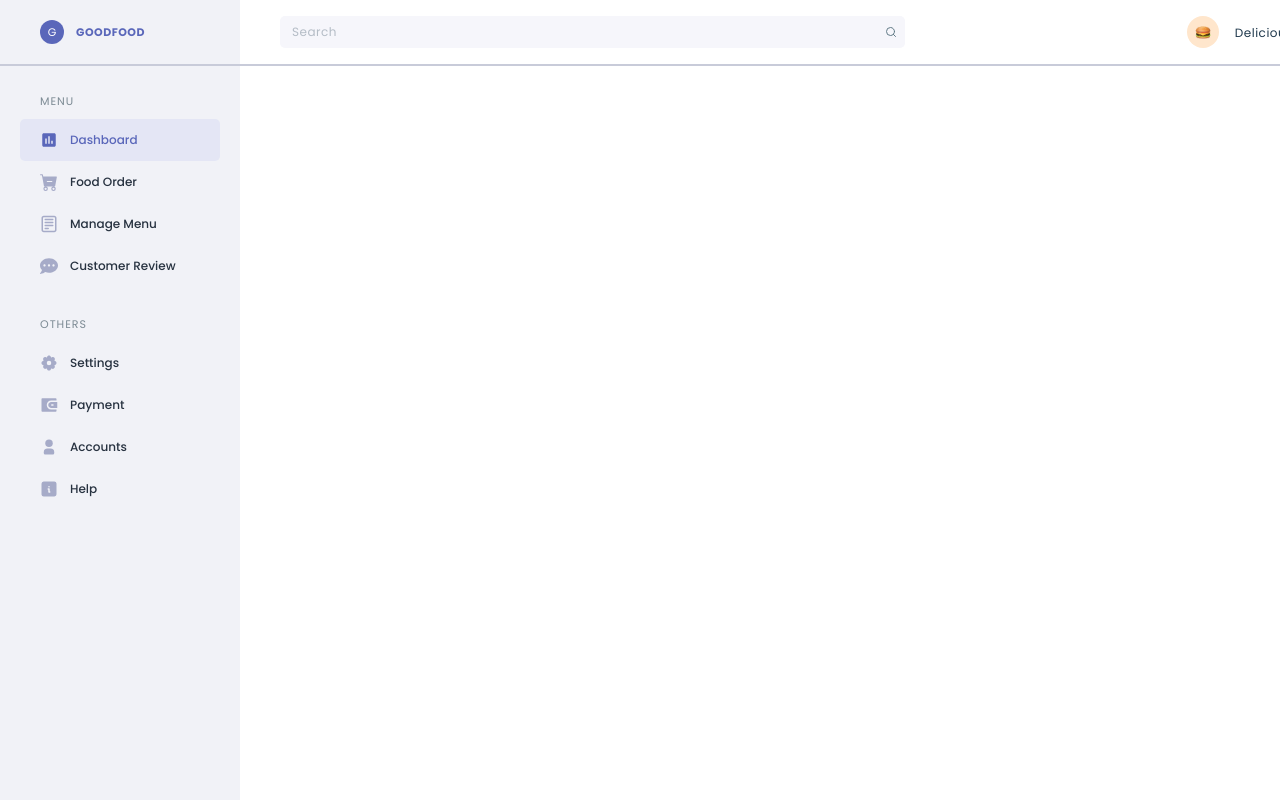
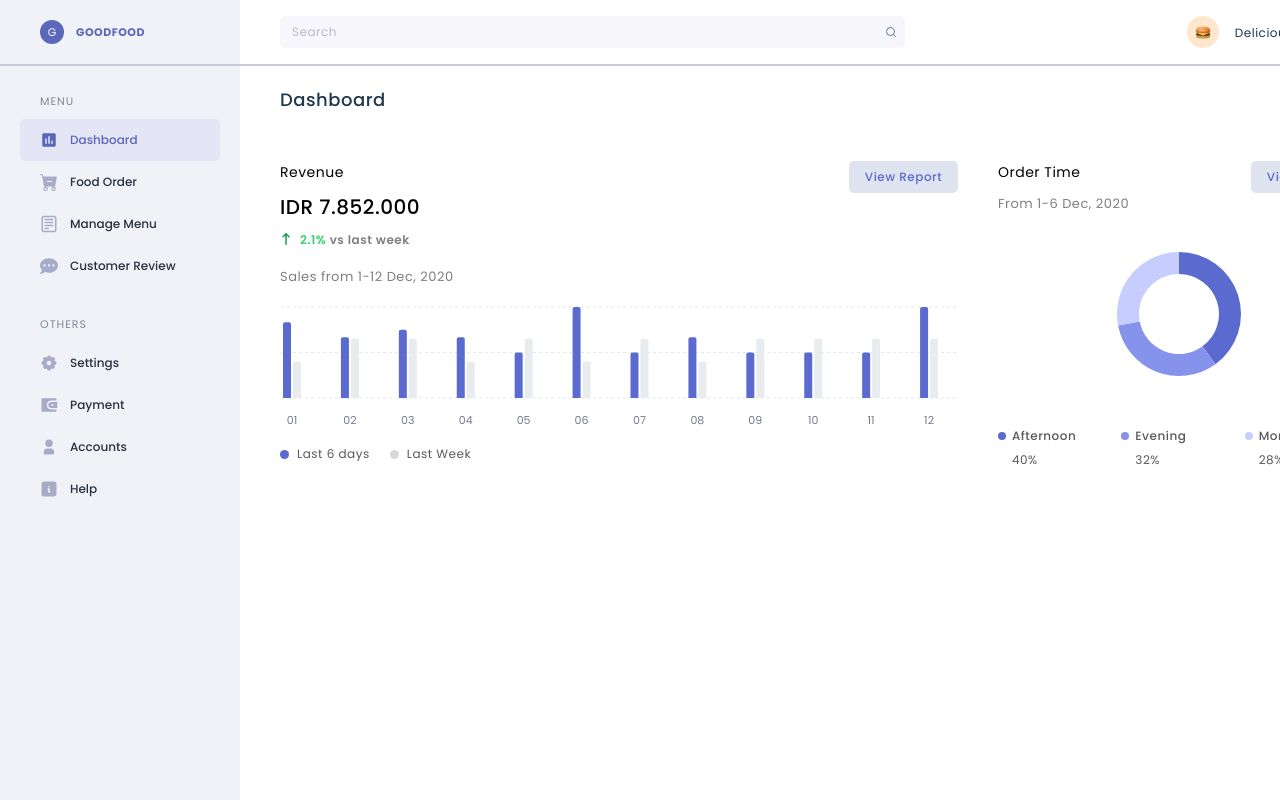
Before and after one commit to estheroluwabuyi/dashboard-assignment, a React (Vite) app: page / in a window 1280 px wide. Shown: the top 800 px of the page. Built offline with nearby package versions, Linux system fonts and the light colour scheme.

Commit message:
revenue card and piechart styleing

```diff
--- /dev/null
+++ b/src/components/CustomOrderToolTip.jsx
@@ -0,0 +1,15 @@
+function CustomOrderToolTip({ active, payload }) {
+  if (active && payload && payload.length) {
+    return (
+      <div className="bg-[#323755] text-white p-4 rounded-lg shadow-xl relative mb-10">
+        <p className="text-xs font-semibold opacity-90">{payload[0].name}</p>
+        <p className="text-[10px] opacity-60 mb-2">1pm - 4pm</p>
+        <p className="text-sm font-bold">1.890 orders</p>
+        <div className="absolute -bottom-1.5 left-1/2 -translate-x-1/2 w-3 h-3 bg-[#323755] rotate-45"></div>
+      </div>
+    );
+  }
+  return null;
+}
+
+export default CustomOrderToolTip;
--- /dev/null
+++ b/src/components/Dashboard.jsx
@@ -0,0 +1,20 @@
+import OrderFile from "./OrderFile";
+import RevenueCard from "./RevenueCard";
+
+function Dashboard() {
+  return (
+    <div className="px-10">
+      <h1 className="font-medium leading-[23px] tracking-wide text-[18px] text-[#1F384C] pt-6">
+        Dashboard
+      </h1>
+      <div className="flex justify-between items-center pt-[50px] ">
+        <RevenueCard />
+        <OrderFile />
+
+        <div className=""></div>
+      </div>
+    </div>
+  );
+}
+
+export default Dashboard;
--- a/src/components/Main.jsx
+++ b/src/components/Main.jsx
@@ -1,9 +1,11 @@
+import Dashboard from "./Dashboard";
 import TopBarMain from "./TopBarMain";
 
 function Main() {
   return (
     <div className="flex-1 ">
       <TopBarMain />
+      <Dashboard />
     </div>
   );
 }
--- /dev/null
+++ b/src/components/OrderFile.jsx
@@ -0,0 +1,64 @@
+import { orderData } from "../data/chart-data";
+import CustomOrderToolTip from "./CustomOrderToolTip";
+import SectionTitle from "./SectionTitle";
+import ViewReportBtn from "./ViewReportBtn";
+import { PieChart, Pie, Cell, ResponsiveContainer, Tooltip } from "recharts";
+
+function OrderFile() {
+  return (
+    <div className="w-[362px] h-[322px] ">
+      <section className="flex justify-between">
+        <SectionTitle text="Order Time" />
+        <ViewReportBtn />
+      </section>
+      <p className="text-[13px] leading-[21px] tracking-wide text-[#000000]/50 ">
+        From 1-6 Dec, 2020
+      </p>
+
+      {/* Chart Section */}
+      <div className="h-[200px] w-full relative">
+        <ResponsiveContainer width="100%" height="100%">
+          <PieChart>
+             <Pie
+            data={orderData}
+            cx="50%"
+            cy="50%"
+            innerRadius={40}
+            outerRadius={62}
+            paddingAngle={0}
+            dataKey="value"
+            stroke="none"
+            startAngle={90}
+            endAngle={-270}
+          >
+            {orderData.map((entry, index) => (
+              <Cell key={`cell-${index}`} fill={entry.color} />
+            ))}
+          </Pie>
+
+            <Tooltip content={<CustomOrderToolTip />} />
+          </PieChart>
+        </ResponsiveContainer>
+      </div>
+
+      <div className="grid grid-cols-3 gap-2 mt-4">
+        {orderData.map((item) => (
+          <div key={item.name} className="flex flex-col items-start">
+            <div className="flex items-center gap-1.5">
+              <div
+                className="w-2 h-2 rounded-full"
+                style={{ backgroundColor: item.color }}
+              ></div>
+              <span className="font-medium text-[#121212]/70 tracking-wide leading-[12px] ">{item.name}</span>
+            </div>
+            <span className="tracking-wide leading-[12px] mt-3 text-[#121212]/70  ml-3.5">
+              {item.value}%
+            </span>
+          </div>
+        ))}
+      </div>
+    </div>
+  );
+}
+
+export default OrderFile;
--- /dev/null
+++ b/src/components/RevenueBarChart.jsx
@@ -0,0 +1,78 @@
+import { barChartData } from "../data/chart-data";
+
+import {
+  BarChart,
+  Bar,
+  XAxis,
+  YAxis,
+  CartesianGrid,
+  Tooltip,
+  ResponsiveContainer,
+} from "recharts";
+
+function RevenueBarChart() {
+  return (
+    <div className="h-[141px] w-full">
+      <ResponsiveContainer width="100%" height="100%">
+        <BarChart
+          data={barChartData}
+          margin={{ top: 20, right: 0, left: -17, bottom: 0 }}
+          barCategoryGap={4}
+          barGap={2}
+        >
+          <CartesianGrid
+            strokeDasharray="3 3"
+            vertical={false}
+            stroke="#E2E7E7"
+          />
+
+          <XAxis
+            dataKey="day"
+            axisLine={false}
+            tickLine={false}
+            tick={{ fill: "#737B8B", fontSize: 11, fontWeight: 400 }}
+            dy={10}
+            interval={0}
+          />
+
+          <YAxis
+            axisLine={false}
+            tickLine={false}
+            tick={{ fill: "#666", fontSize: 10 }}
+            domain={[0, 5000]}
+            hide={true}
+          />
+
+          <Tooltip
+            cursor={false}
+            contentStyle={{
+              backgroundColor: "#fff",
+              border: "1px solid #E2E7E7",
+              borderRadius: "4px",
+              padding: "8px",
+              fontSize: "12px",
+            }}
+          />
+
+          <Bar
+            dataKey="current"
+            fill="#5A6ACF"
+            radius={[2, 2, 0, 0]}
+            barSize={8}
+            isAnimationActive={false}
+          />
+
+          <Bar
+            dataKey="previous"
+            fill="#E9ECEF"
+            radius={[2, 2, 0, 0]}
+            barSize={8}
+            isAnimationActive={false}
+          />
+        </BarChart>
+      </ResponsiveContainer>
+    </div>
+  );
+}
+
+export default RevenueBarChart;
--- /dev/null
+++ b/src/components/RevenueCard.jsx
@@ -0,0 +1,51 @@
+import { FaArrowUpLong } from "react-icons/fa6";
+import SectionTitle from "./SectionTitle";
+import ViewReportBtn from "./ViewReportBtn";
+import RevenueBarChart from "./RevenueBarChart";
+
+function RevenueCard() {
+  return (
+    <div className=" w-[678px] h-[322px]">
+      <section className="flex justify-between">
+        <SectionTitle text="Revenue" />
+        <ViewReportBtn />
+      </section>
+      <section>
+        <h2 className="font-medium text-[20px] tracking-wide leading-[28px] text-black">
+          IDR 7.852.000
+        </h2>
+
+        <div className="flex gap-2 items-center mt-[12px]">
+          <FaArrowUpLong className="text-[#149D52] " />
+          <p className="font-semibold tracking-wide leading-[11px] text-[#000000]/50 ">
+            <span className="text-[#32D16D] ">2.1%</span> vs last week
+          </p>
+        </div>
+
+        <p className="text-[13px] leading-[21px] tracking-wide text-[#000000]/50 mt-[21px]">
+          Sales from 1-12 Dec, 2020
+        </p>
+      </section>
+
+      <RevenueBarChart />
+
+      <section className="flex  gap-5 mt-5">
+        <div className="flex items-center gap-2">
+          <div className="w-[9px] h-[9px] bg-[#5A6ACF] rounded-full"></div>
+          <div className="text-[#121212]/70 tracking-wide leading-[12px]">
+            Last 6 days
+          </div>
+        </div>
+
+        <div className="flex items-center gap-2">
+          <div className="w-[9px] h-[9px] bg-[#D8D9DB] rounded-full"></div>
+          <div className="text-[#121212]/70 tracking-wide leading-[12px]">
+            Last Week
+          </div>
+        </div>
+      </section>
+    </div>
+  );
+}
+
+export default RevenueCard;
--- /dev/null
+++ b/src/components/SectionTitle.jsx
@@ -0,0 +1,13 @@
+import React from "react";
+
+function SectionTitle({ text }) {
+  return (
+    <div>
+      <h2 className="text-[14px] tracking-wide leading-[22px] text-black">
+        {text}
+      </h2>
+    </div>
+  );
+}
+
+export default SectionTitle;
--- /dev/null
+++ b/src/components/ViewReportBtn.jsx
@@ -0,0 +1,9 @@
+function ViewReportBtn() {
+  return (
+    <button className="w-[109px] h-8 rounded-[5px] bg-[#DDE4F0] font-medium text-[#5A6ACF] leading-[20px] tracking-wide">
+      View Report
+    </button>
+  );
+}
+
+export default ViewReportBtn;
--- /dev/null
+++ b/src/data/chart-data.js
@@ -0,0 +1,22 @@
+export const barChartData = [
+  { day: "01", current: 5000, previous: 2400 },
+  { day: "02", current: 4000, previous: 3900 },
+  { day: "03", current: 4500, previous: 3900 },
+  { day: "04", current: 4000, previous: 2400 },
+  { day: "05", current: 3000, previous: 3900 },
+  { day: "06", current: 6000, previous: 2400 },
+  { day: "07", current: 3000, previous: 3900 },
+  { day: "08", current: 4000, previous: 2400 },
+  { day: "09", current: 3000, previous: 3900 },
+  { day: "10", current: 3000, previous: 3900 },
+  { day: "11", current: 3000, previous: 3900 },
+  { day: "12", current: 6000, previous: 3900 },
+];
+
+export const orderData = [
+  { name: "Afternoon", value: 40, color: "#5A6ACF" },
+  { name: "Evening", value: 32, color: "#8593ED" },
+  { name: "Morning", value: 28, color: "#C7CEFF" },
+];
+
+// export default { barChartData, orderData };
--- a/src/index.css
+++ b/src/index.css
@@ -27,6 +27,21 @@
 }
 
 /* Global Reset  */
+/* Rechart */
+.recharts-wrapper:focus,
+.recharts-surface:focus {
+  outline: none !important;
+  box-shadow: none !important;
+}
+
+svg:focus {
+  outline: none;
+}
+
+.recharts-xAxis .recharts-cartesian-axis-tick:focus text,
+.recharts-xAxis .recharts-cartesian-axis-tick text:focus {
+  outline: none !important;
+}
 
 html {
   scroll-behavior: smooth;
```
